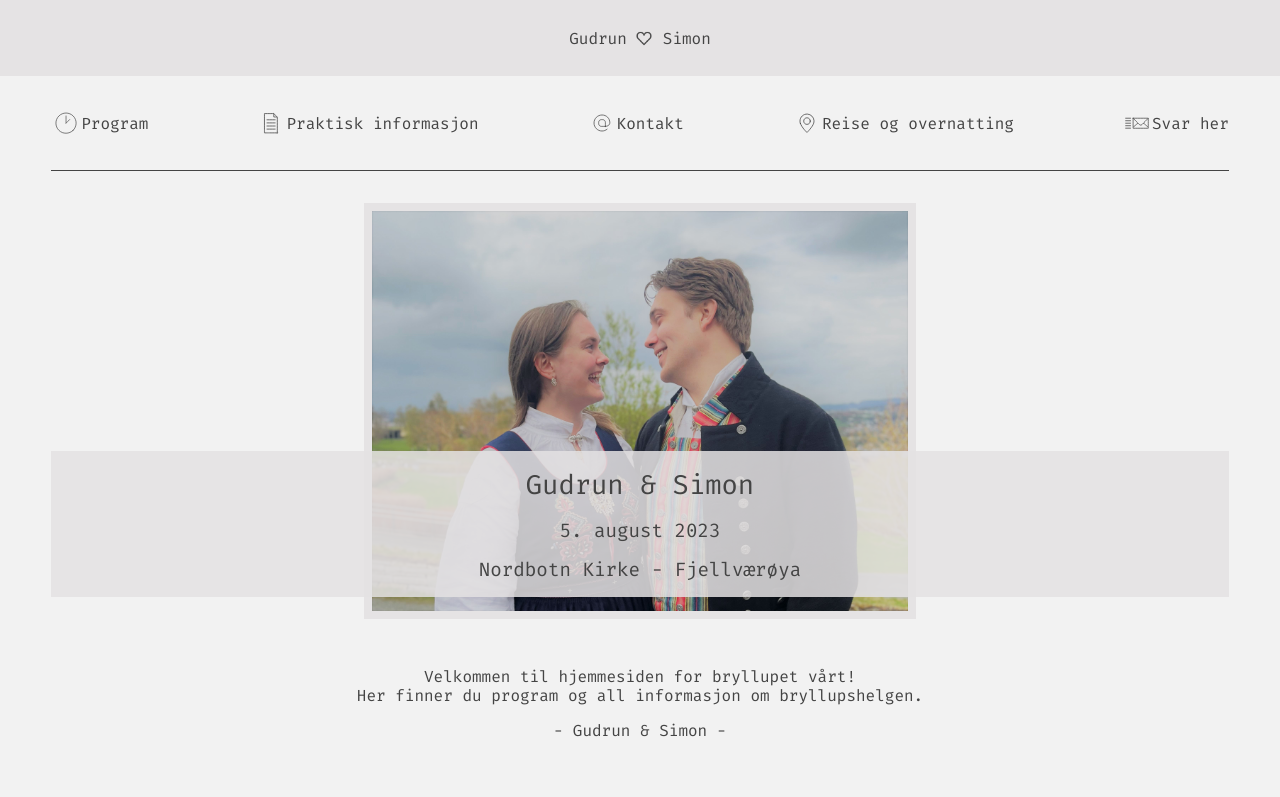
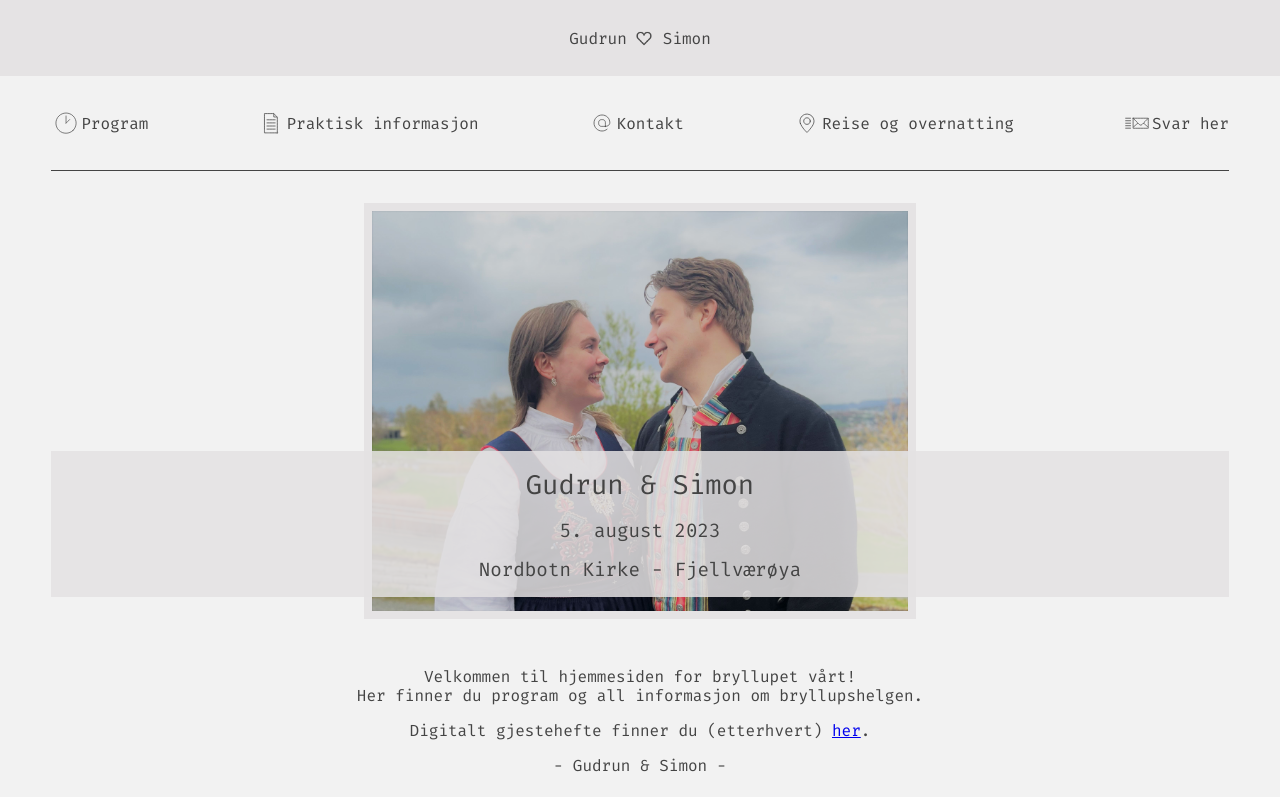
Before and after one commit to melhoos/gudrunogsimon, a React (Create React App) app: page / in a window 1280 px wide. Shown: the top 797 px of the page. Built offline with nearby package versions, Linux system fonts and the light colour scheme.

Commit message:
Update Intro.jsx

```diff
--- a/src/Intro.jsx
+++ b/src/Intro.jsx
@@ -8,6 +8,11 @@ const Intro = () => {
             <br/>
             Her finner du program og all informasjon om bryllupshelgen.
         </p>
+            <p>
+        Digitalt gjestehefte finner du (etterhvert) {' '}
+        <a href="TBA.pdf" target="_blank"> her</a>
+              .
+        </p>
         <p>
             - Gudrun & Simon -
         </p>
```
